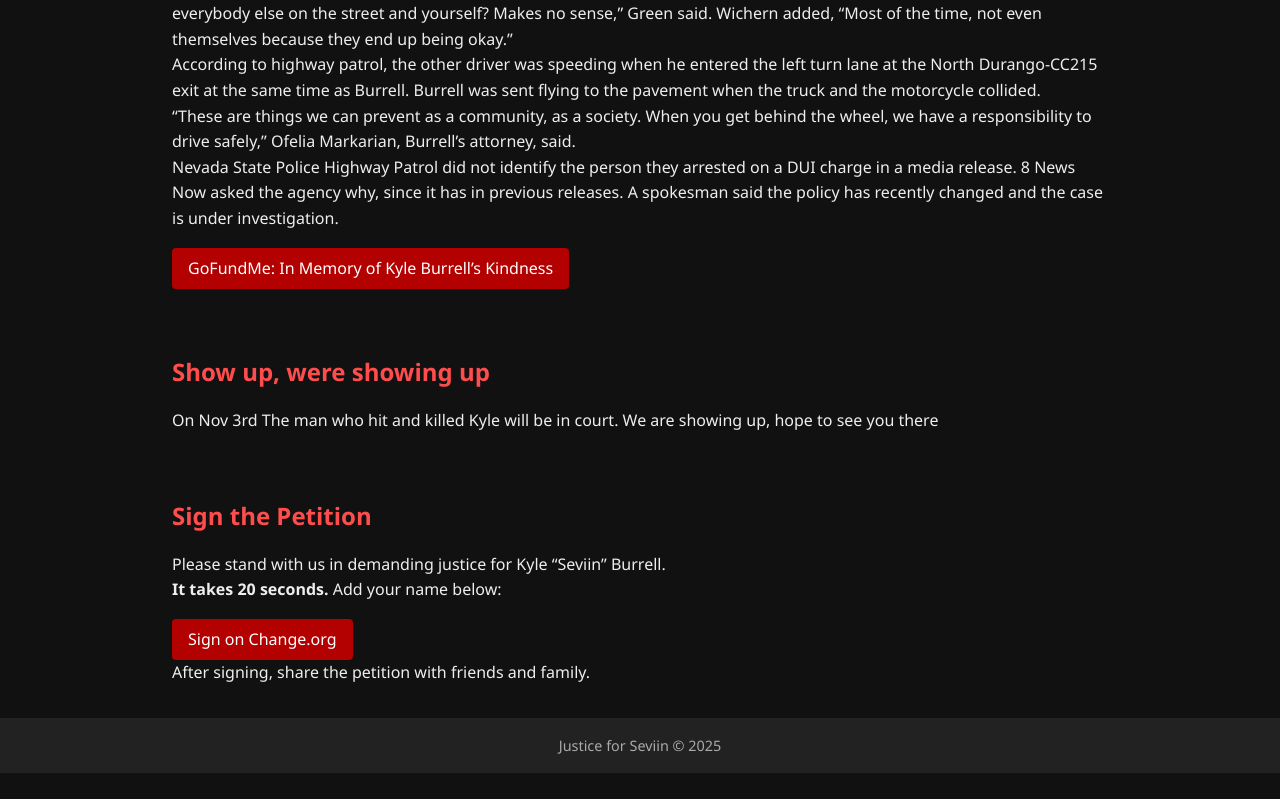
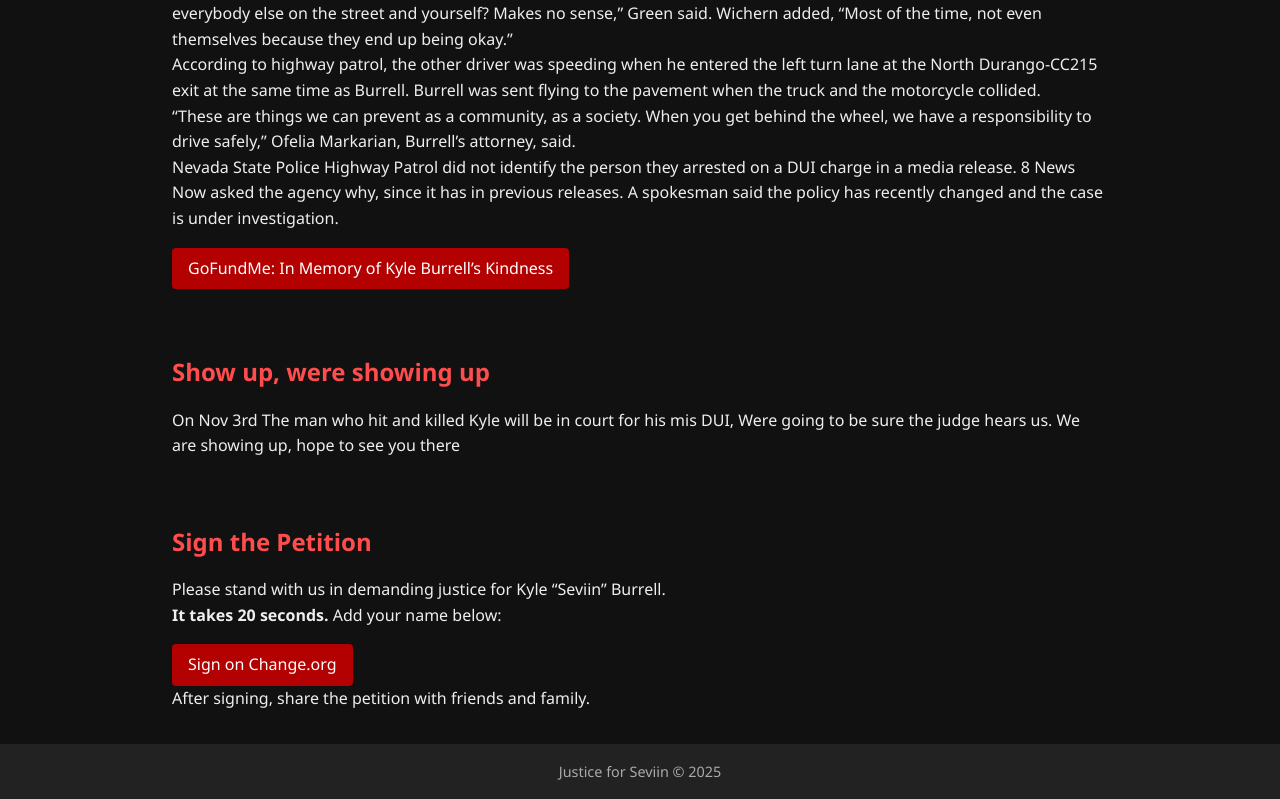
Before and after one commit to KylesJustice/-justice-for-seviin, a plain HTML site: page index.html in a window 1280 px wide. Shown: the part 1925-2724 px from the top of the page. Before the commit the page ends 2698 px from the top, so only its background shows below. Drawn offline with Linux system fonts and the light colour scheme.

Commit message:
Update index.html

```diff
--- a/index.html
+++ b/index.html
@@ -61,10 +61,12 @@
   <p>Nevada State Police Highway Patrol did not identify the person they arrested on a DUI charge in a media release. 8 News Now asked the agency why, since it has in previous releases. A spokesman said the policy has recently changed and the case is under investigation.</p>
   <p><a class="btn" href="https://www.gofundme.com/f/in-memory-of-kyle-burrells-kindness" target="_blank">GoFundMe: In Memory of Kyle Burrell’s Kindness</a></p>
 </section>
+
 <section id="His Court Date">
   <h2>Show up, were showing up</h2>
-  <p>On Nov 3rd The man who hit and killed Kyle will be in court. We are showing up, hope to see you there</p>
+  <p>On Nov 3rd The man who hit and killed Kyle will be in court for his mis DUI, Were going to be sure the judge hears us. We are showing up, hope to see you there</p>
   </section>
+
 <section id="petition">
   <h2>Sign the Petition</h2>
   <p>Please stand with us in demanding justice for Kyle “Seviin” Burrell.</p>
```
